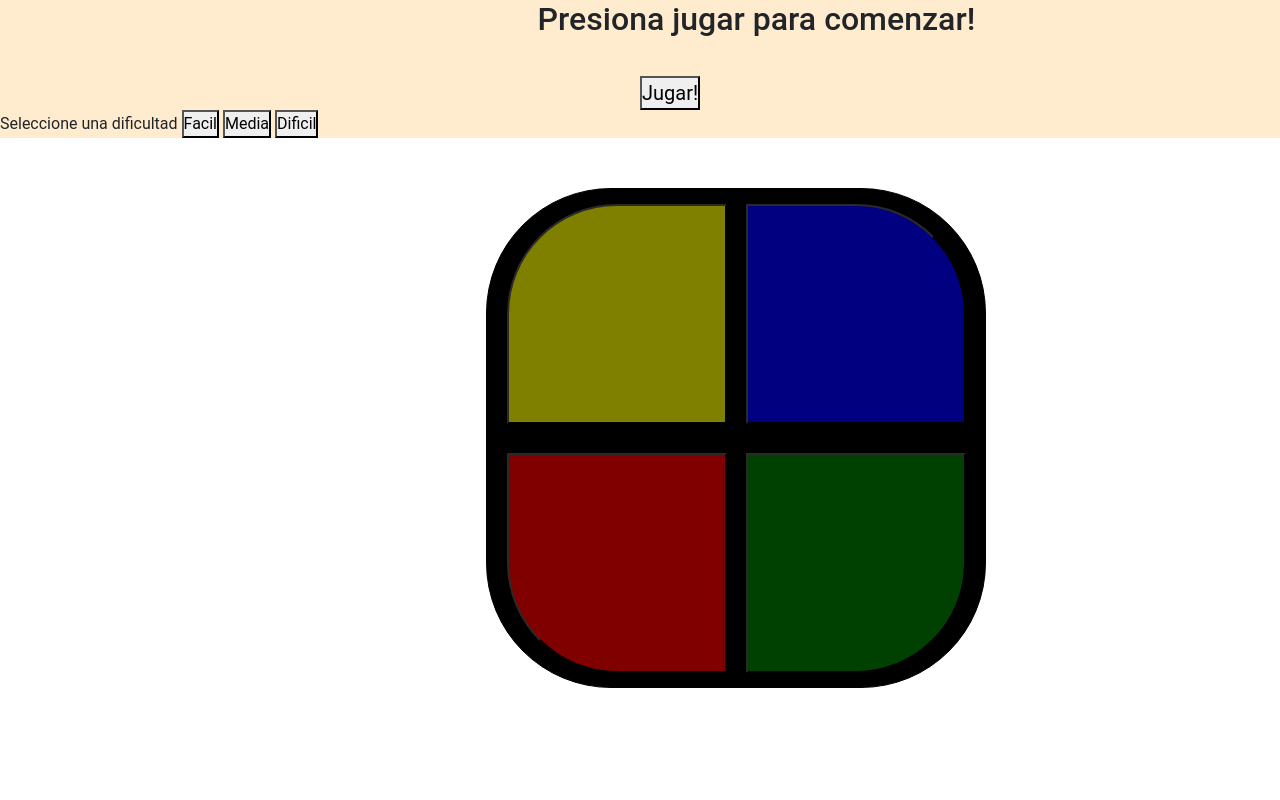
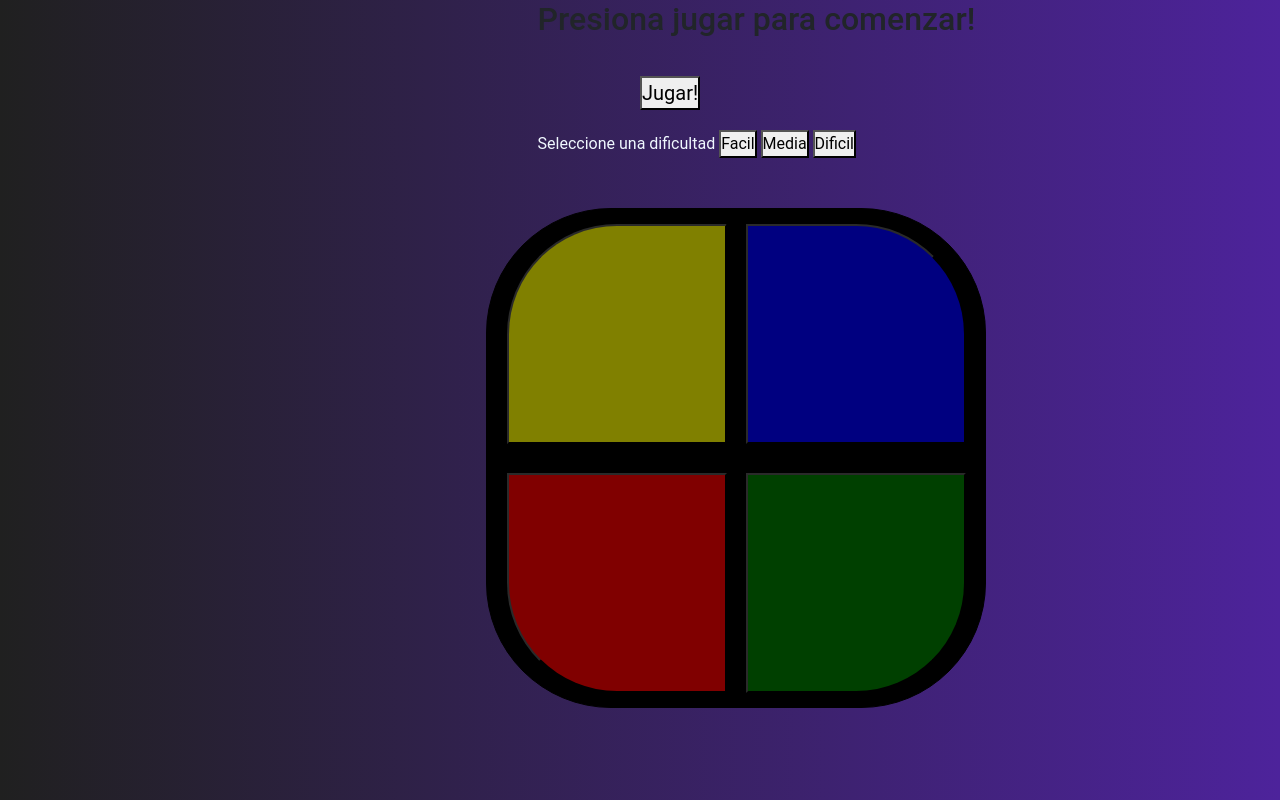
Before and after one commit to Und0r/Simon-dice-r-ArgentinaPrograma, a website: page index.html in a window 1280 px wide. Both pictures are taken after a click on the button "Jugar!". Drawn offline with nearby package versions, Linux system fonts and the light colour scheme.

Commit message:
Correciones del retraso de en algunas funciones

```diff
--- a/script.js
+++ b/script.js
@@ -41,7 +41,7 @@ function comenzarRondaFacil() {
   const $nuevoCuadro = cuadroAleatorio();
   contadorMaquina.push($nuevoCuadro);
 
-  const RETRASO_TURNO_JUGADOR = (contadorMaquina.length + 1) * 1200;
+  const RETRASO_TURNO_JUGADOR = (contadorMaquina.length + 1) * 1000;
 
   contadorMaquina.forEach(function ($cuadro, index) {
     const RETRASO_MS = (index + 1) * 1200;
@@ -68,7 +68,7 @@ function comenzarRondaMedia() {
     const $nuevoCuadro = cuadroAleatorio();
     contadorMaquina.push($nuevoCuadro);
 
-    const RETRASO_TURNO_JUGADOR = (contadorMaquina.length + 1) * 800;
+    const RETRASO_TURNO_JUGADOR = (contadorMaquina.length + 1) * 1000;
 
     contadorMaquina.forEach(function ($cuadro, index) {
       const RETRASO_MS = (index + 1) * 800;
@@ -95,7 +95,7 @@ function comenzarRondaMedia() {
     const $nuevoCuadro = cuadroAleatorio();
     contadorMaquina.push($nuevoCuadro);
 
-    const RETRASO_TURNO_JUGADOR = (contadorMaquina.length + 1) * 500;
+    const RETRASO_TURNO_JUGADOR = (contadorMaquina.length + 1) * 1000;
 
     contadorMaquina.forEach(function ($cuadro, index) {
       const RETRASO_MS = (index + 1) * 500;
@@ -117,7 +117,7 @@ function comenzarRondaMedia() {
 
 function manejarRespuestaUsuarioFacil(e) {
   const $cuadro = e.target;
-  resaltar($cuadro, 500);
+  resaltar($cuadro, 700);
   contadorUsuario.push($cuadro);
 
   const $cuadroMaquina = contadorMaquina[contadorUsuario.length - 1];
@@ -176,7 +176,7 @@ function cuadroAleatorio() {
 }
 
 function actualizarRonda(ronda) {
-  document.querySelector("#rondas").textContent = "#" + ronda;
+  document.querySelector("#rondas").textContent = "Ronda #" + ronda;
 }
 
 function actualizarEstado(estado, error = false) {
--- a/style.css
+++ b/style.css
@@ -7,12 +7,21 @@
 }
 
 header {
-    background-color: blanchedalmond;
+    background-color: rgb(255, 255, 255);
 }
 
-h2 {
+h2,#dificultad {
     margin-left: 42%;
+    color: aliceblue;
 
+}
+
+#dificultad {
+    margin-top: 20px;
+}
+
+#turno, #rondas {
+    color: aliceblue;
 }
 
 #comenzar {
@@ -73,3 +82,7 @@ h2 {
 .oculto {
     display: none;
 }
+
+body, footer, header{
+    background-image: linear-gradient(to right, rgb(32, 32, 32), rgb(77, 35, 155));
+}
```
